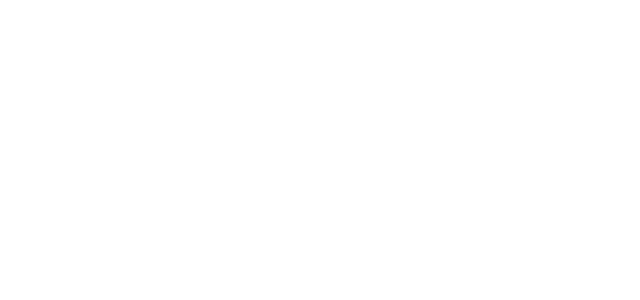
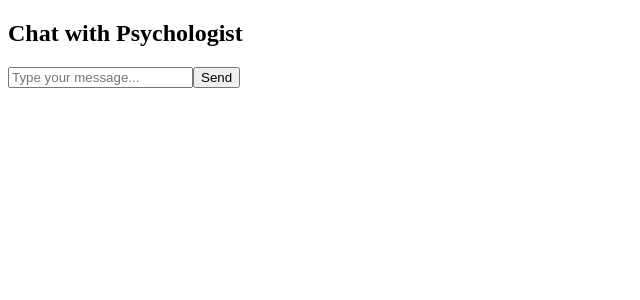
Before and after one commit to Aiden0526/Psychotherapy-dialogue, a Vue app in the folder frontend/: page /psychologist/1/chat in a window 1280 px wide. Before the commit this address had no page. Shown: the top 300 px of the page, without its empty margins (0-640 px from the left). Built offline with nearby package versions, Linux system fonts and the light colour scheme.

Commit message:
feat(frontend): implement basic chat page with input and dialogue display

```diff
--- /dev/null
+++ b/frontend/src/components/PsychologistChat.vue
@@ -0,0 +1,55 @@
+<template>
+    <div>
+      <h2>Chat with {{ psychologist.name }}</h2>
+
+      <!-- Dialogue box where messages will be displayed -->
+      <div>
+        <div v-for="message in messages" :key="message.id">
+          <p><strong>{{ message.sender }}:</strong> {{ message.text }}</p>
+        </div>
+      </div>
+
+      <!-- Input box and send button -->
+      <div>
+        <input v-model="userMessage" type="text" placeholder="Type your message..." />
+        <button @click="sendMessage">Send</button>
+      </div>
+    </div>
+  </template>
+
+  <script>
+  export default {
+    data() {
+      return {
+        userMessage: '',  // Message typed by the user
+        messages: [],     // Array to store the dialogue messages
+        psychologist: {
+          id: this.$route.params.id,
+          name: "Psychologist" // Placeholder name, replace with dynamic data if needed
+        }
+      };
+    },
+    methods: {
+      sendMessage() {
+        if (this.userMessage.trim() !== '') {
+          // Add the user's message to the messages array
+          this.messages.push({
+            id: Date.now(),
+            text: this.userMessage,
+            sender: 'User'
+          });
+
+          // Clear the input box after sending
+          this.userMessage = '';
+
+          // Placeholder response from the psychologist
+          this.messages.push({
+            id: Date.now() + 1,
+            text: 'Placeholder response from the psychologist.',
+            sender: 'Psychologist'
+          });
+        }
+      }
+    }
+  };
+  </script>
--- a/frontend/src/router/index.js
+++ b/frontend/src/router/index.js
@@ -1,6 +1,7 @@
 import { createRouter, createWebHistory } from 'vue-router';
 import HomePage from '@/components/HomePage.vue';          // Import HomePage
 import PsychologistIntro from '@/components/PsychologistIntro.vue';  // Import PsychologistIntro
+import PsychologistChat from '@/components/PsychologistChat.vue'; // Import PsychologistChat
 
 const routes = [
   {
@@ -12,6 +13,11 @@
     path: '/psychologist/:id/intro',  // Route for psychologist introduction page
     name: 'PsychologistIntro',
     component: PsychologistIntro
+  },
+  {
+    path: '/psychologist/:id/chat',
+    name: 'PsychologistChat', // Route for psychologist chat page
+    component: PsychologistChat
   }
 ];
 
```
